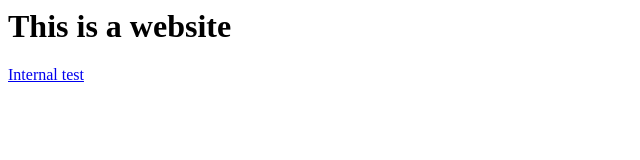
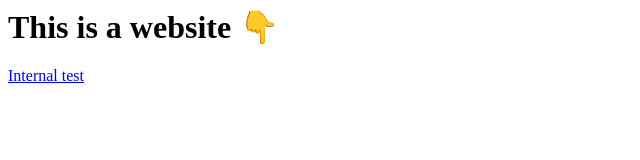
Before and after one commit to chandanlog/Avant-Website, a plain HTML site: page index.html in a window 1280 px wide. Shown: the full height of the page, 0-640 px from the left. Drawn offline with Linux system fonts and the light colour scheme.

Commit message:
Update index.html

```diff
--- a/index.html
+++ b/index.html
@@ -1,4 +1,4 @@
 <html>
-	<h1>This is a website</h1>
+	<h1>This is a website 👇</h1>
 	<p><a href="Free-Multi.html">Internal test</a></p>
 </html>
```
